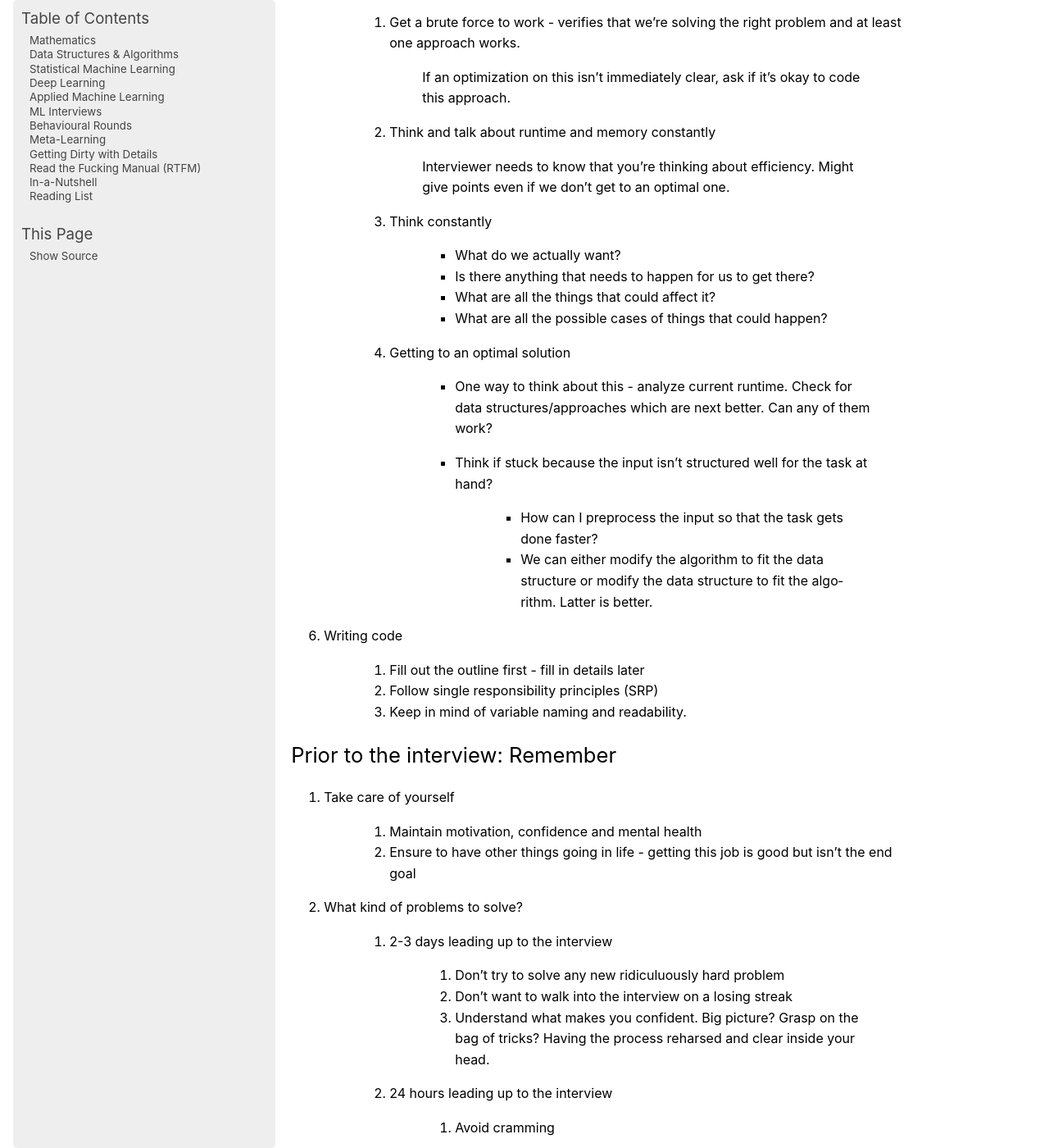
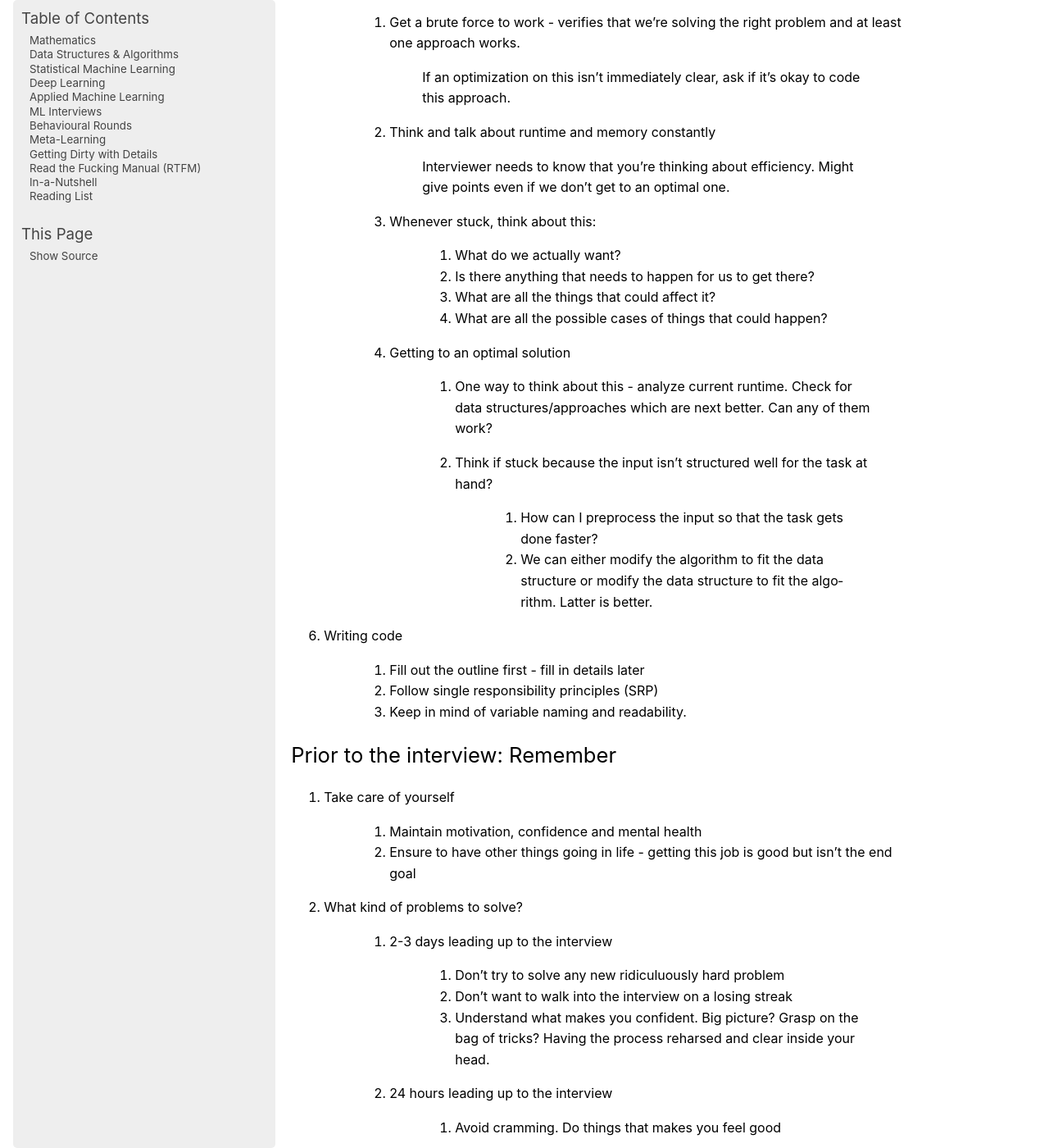
Before and after one commit to uselesstechjunks/leetcode, a Sphinx documentation site: the page built from docs/source/dsa/interview.rst, in a window 1280 px wide and 1400 px high, scrolled down 1120 px. Shown: the whole window at 82% size. Built offline with Sphinx 7.4.7, drawn with Linux system fonts in a browser that asks for light colours; pages that are not in the unit, such as notebooks, are missing from menus.

Commit message:
Update interview.rst

```diff
--- a/docs/source/dsa/interview.rst
+++ b/docs/source/dsa/interview.rst
@@ -34,9 +34,9 @@ During the interview: Remember
 
 #. Write pseudocode
 
-	- Think out loud in comments and in pseudocode.
-	- During actual coding, swap all comments with actual code.
-	- If the approach itself is not clear, it's totally okay to say: I am not sure about this. Need a min to think about it.
+	#. Think out loud in comments and in pseudocode.
+	#. During actual coding, swap all comments with actual code.
+	#. If the approach itself is not clear, it's totally okay to say: I am not sure about this. Need a min to think about it.
 
 #. Approaching a solution
 
@@ -48,20 +48,20 @@ During the interview: Remember
 
 		Interviewer needs to know that you're thinking about efficiency. Might give points even if we don't get to an optimal one.
 
-	#. Think constantly
+	#. Whenever stuck, think about this:
 
-		- What do we actually want?
-		- Is there anything that needs to happen for us to get there?
-		- What are all the things that could affect it?
-		- What are all the possible cases of things that could happen?
+		#. What do we actually want?
+		#. Is there anything that needs to happen for us to get there?
+		#. What are all the things that could affect it?
+		#. What are all the possible cases of things that could happen?
 
 	#. Getting to an optimal solution
 
-		- One way to think about this - analyze current runtime. Check for data structures/approaches which are next better. Can any of them work?
-		- Think if stuck because the input isn't structured well for the task at hand?
+		#. One way to think about this - analyze current runtime. Check for data structures/approaches which are next better. Can any of them work?
+		#. Think if stuck because the input isn't structured well for the task at hand?
 
-			- How can I preprocess the input so that the task gets done faster?
-			- We can either modify the algorithm to fit the data structure or modify the data structure to fit the algorithm. Latter is better.
+			#. How can I preprocess the input so that the task gets done faster?
+			#. We can either modify the algorithm to fit the data structure or modify the data structure to fit the algorithm. Latter is better.
 
 #. Writing code
 
@@ -85,4 +85,4 @@ Prior to the interview: Remember
 		#. Understand what makes you confident. Big picture? Grasp on the bag of tricks? Having the process reharsed and clear inside your head.
 	#. 24 hours leading up to the interview
 
-		#. Avoid cramming
+		#. Avoid cramming. Do things that makes you feel good
```
